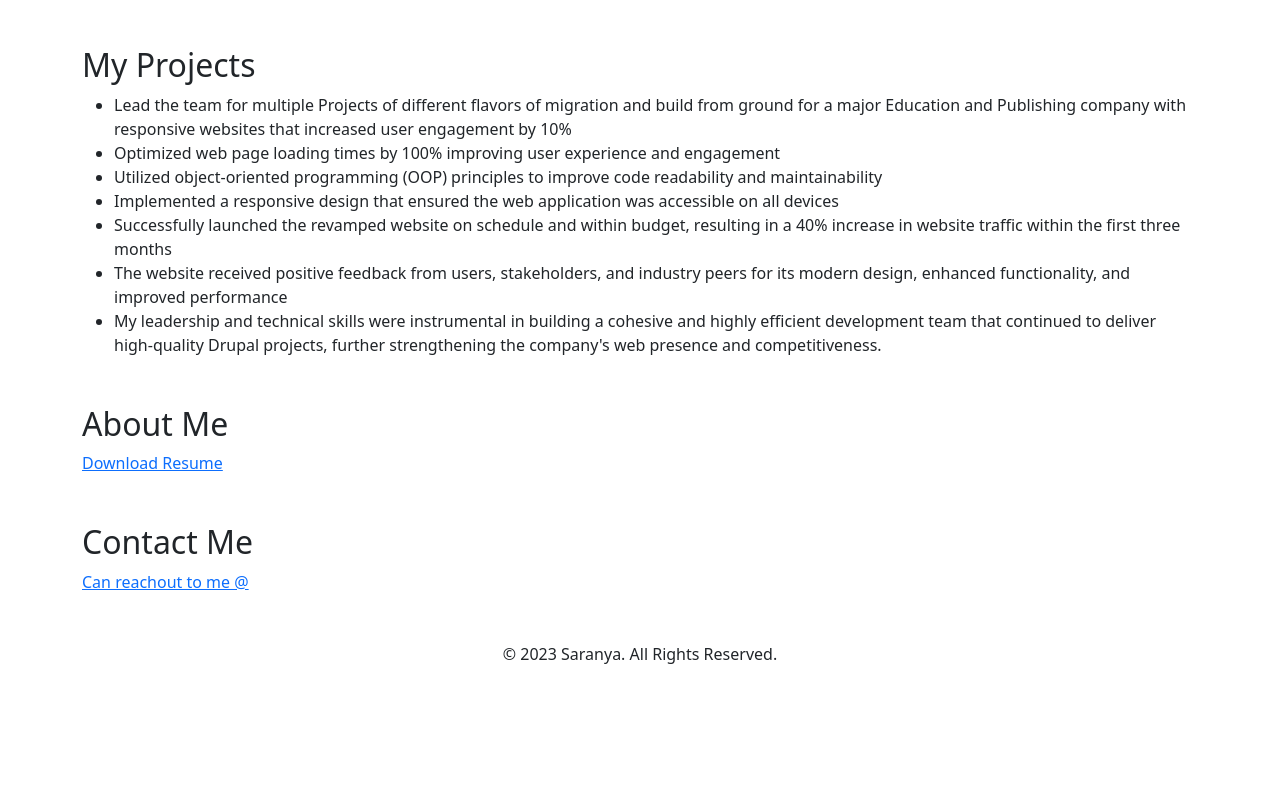
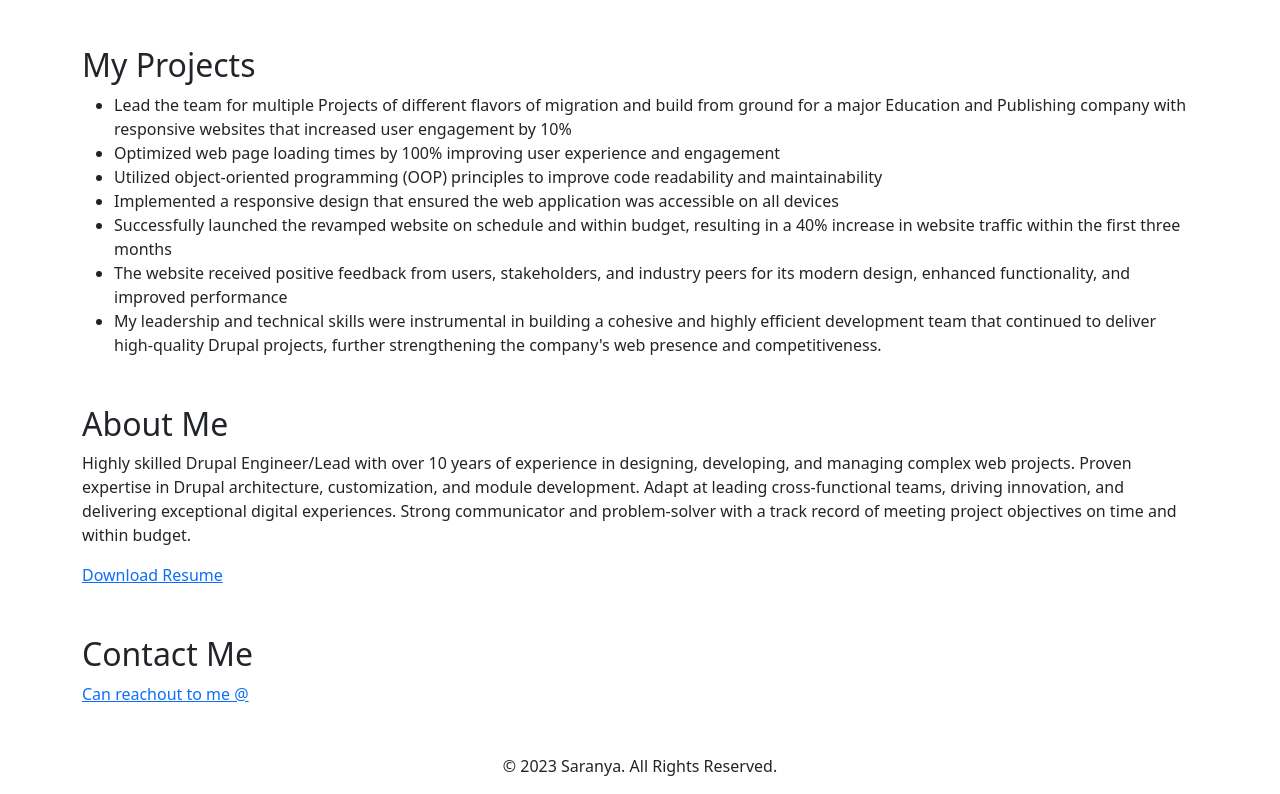
Before and after one commit to saranya-mariappan-m/portfolio, a plain HTML site: page homepage.html in a window 1280 px wide. Shown: the part 1218-2012 px from the top of the page. Before the commit the page ends 1900 px from the top, so only its background shows below. Drawn offline with nearby package versions, Linux system fonts and the light colour scheme.

Commit message:
Added about me

```diff
--- a/homepage.html
+++ b/homepage.html
@@ -115,6 +115,14 @@
     <section id="about" class="about-me-section mt-5">
         <div class="container">
             <h2>About Me</h2>
+            <p>Highly skilled Drupal Engineer/Lead with over 10 years of experience
+                in designing, developing, and managing complex web projects. Proven
+                expertise in Drupal architecture, customization, and module
+                development. Adapt at leading cross-functional teams,
+                driving innovation, and delivering exceptional digital experiences.
+                Strong communicator and problem-solver with a track record of
+                meeting project objectives on time and within budget.
+            </p>
             <a href="assets/Saranya_Drupal_Engineer.pdf" download>Download Resume</a>
         </div>
     </section>
```
